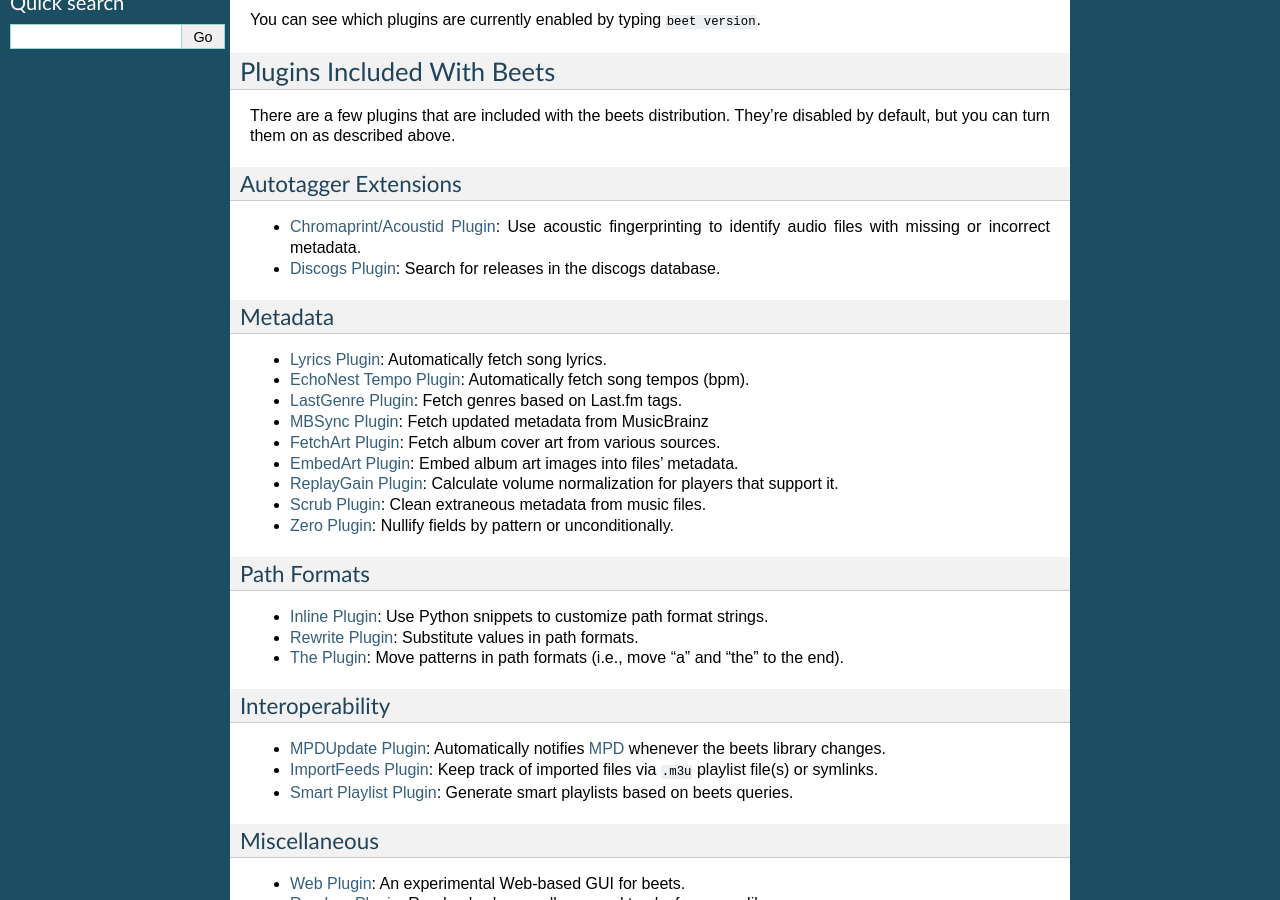
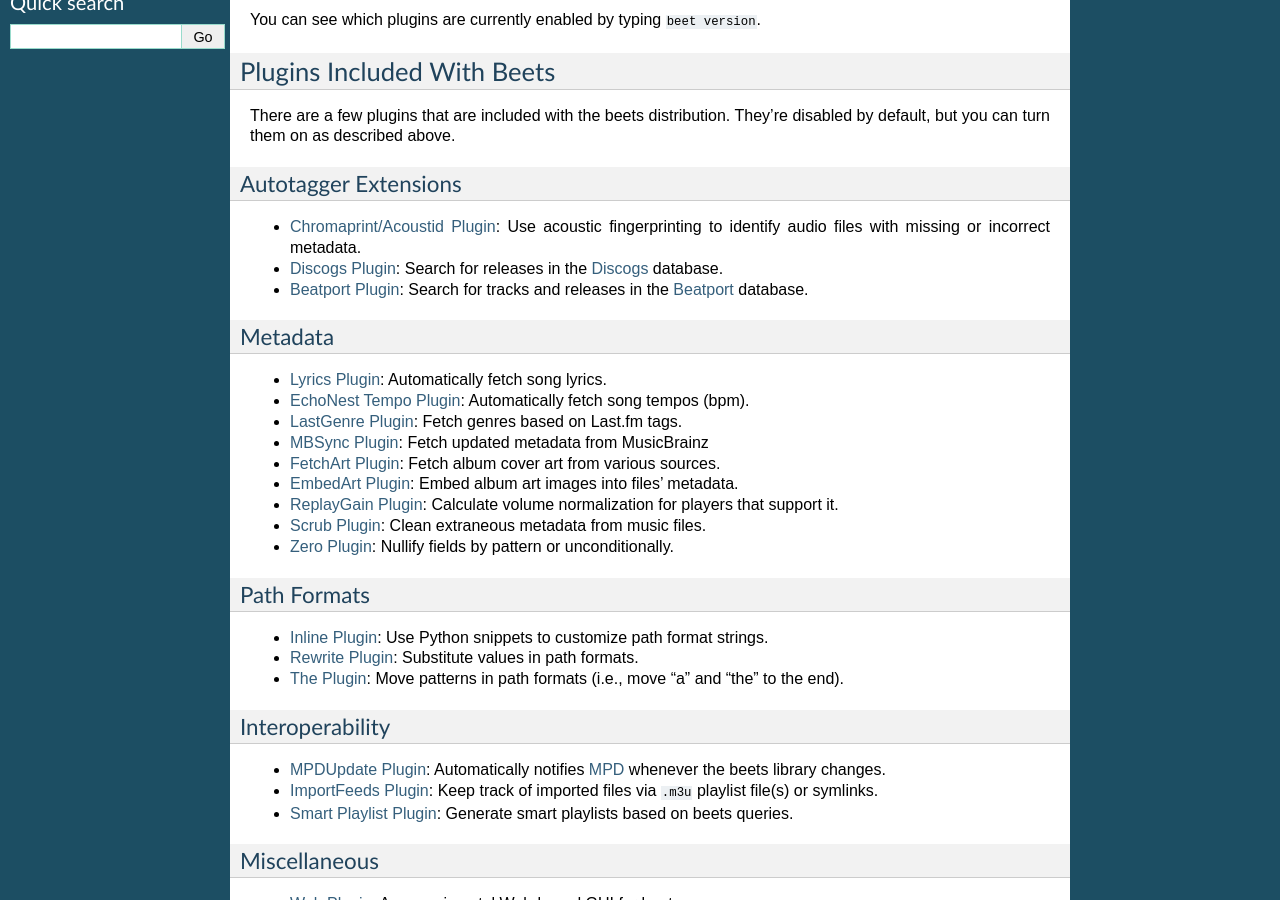
Before and after one commit to google-code-export/beets, a Sphinx documentation site: the page built from docs/plugins/index.rst, in a window 1280 px wide and 900 px high, scrolled down 452 px. Built offline with Sphinx 7.4.7, drawn with Linux system fonts in a browser that asks for light colours.

Commit message:
changelog/doc links for Beatport plugin (#301)

```diff
--- a/docs/changelog.rst
+++ b/docs/changelog.rst
@@ -10,6 +10,8 @@
   tracks**. Thanks once more to Pedro Silva.
 * New :doc:`/plugins/discogs`: Extends the autotagger to include matches from
   the `Discogs`_ database. Thanks to Artem Ponomarenko and Tai Lee.
+* New :doc:`/plugins/beatport`: Get matches from the `Beatport`_ database.
+  Thanks to Johannes Baiter.
 * Your library now keeps track of **when music was added** to it. The new
   ``added`` field is a timestamp reflecting when each item and album was
   imported and the new ``%time{}`` template function lets you format this
@@ -82,6 +84,8 @@
     ``country`` and ``albumdisambig``.
 
 .. _Discogs: http://discogs.com/
+.. _Beatport: http://www.beatport.com/
+
 
 1.1.0 (April 29, 203)
 ---------------------
--- a/docs/plugins/index.rst
+++ b/docs/plugins/index.rst
@@ -66,13 +66,18 @@
    missing
    duplicates
    discogs
+   beatport
 
 Autotagger Extensions
 ''''''''''''''''''''''
 
 * :doc:`chroma`: Use acoustic fingerprinting to identify audio files with
   missing or incorrect metadata.
-* :doc:`discogs`: Search for releases in the discogs database.
+* :doc:`discogs`: Search for releases in the `Discogs`_ database.
+* :doc:`beatport`: Search for tracks and releases in the `Beatport`_ database.
+
+.. _Beatport: http://www.beatport.com/
+.. _Discogs: http://www.discogs.com/
 
 Metadata
 ''''''''
```
